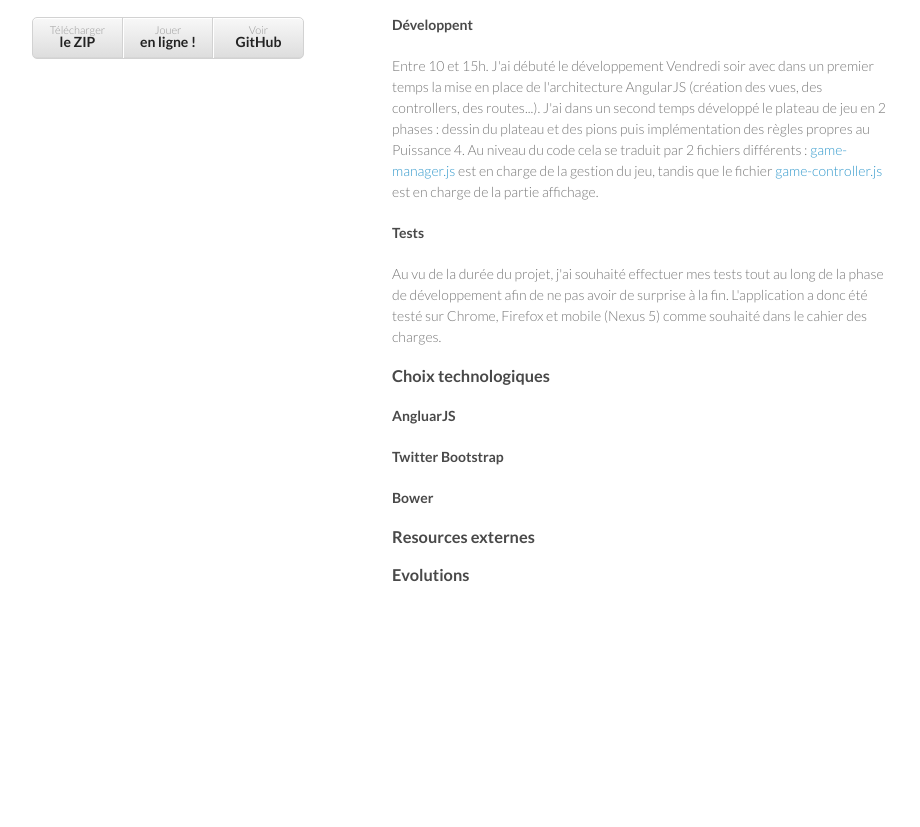
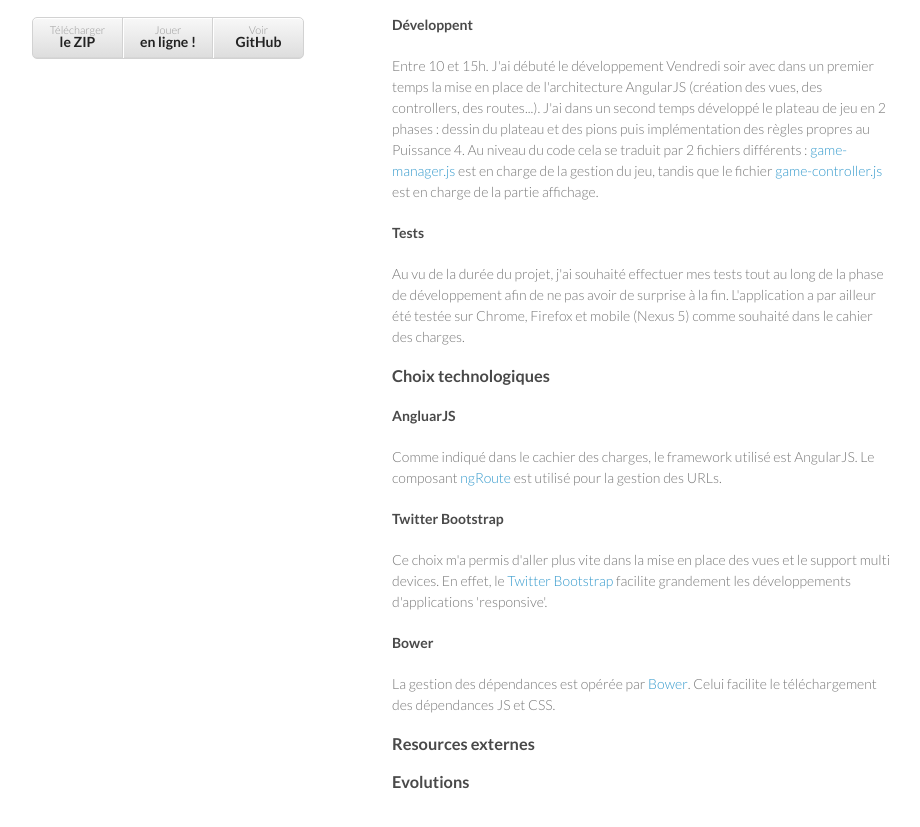
Before and after one commit to thibauult/Connect4, a plain HTML site: page rapport.html in a window 1280 px wide. Shown: the part 185-1012 px from the top of the page, without its empty margins (178-1098 px from the left). Before the commit the page ends 839 px from the top, so only its background shows below. Drawn offline with Linux system fonts and the light colour scheme.

Commit message:
Update rapport.html

```diff
--- a/rapport.html
+++ b/rapport.html
@@ -43,17 +43,28 @@
         <h4>Tests</h4>
         <p>
           Au vu de la durée du projet, j'ai souhaité effectuer mes tests tout au long de la phase de développement afin
-          de ne pas avoir de surprise à la fin. L'application a donc été testé sur Chrome, Firefox et mobile (Nexus 5)
+          de ne pas avoir de surprise à la fin. L'application a par ailleur été testée sur Chrome, Firefox et mobile (Nexus 5)
           comme souhaité dans le cahier des charges.
         </p>
 
         <h3>Choix technologiques</h3>
         <h4>AngluarJS</h4>
-        <p></p>
+        <p>
+          Comme indiqué dans le cachier des charges, le framework utilisé est AngularJS. Le composant
+          <a href="https://docs.angularjs.org/api/ngRoute/service/$route">ngRoute</a> est utilisé pour la gestion
+          des URLs.
+        </p>
         <h4>Twitter Bootstrap</h4>
-        <p></p>
+        <p>
+          Ce choix m'a permis d'aller plus vite dans la mise en place des vues et le support multi devices.
+          En effet, le <a href="http://getbootstrap.com/">Twitter Bootstrap</a> facilite grandement les développements
+          d'applications 'responsive'.
+        </p>
         <h4>Bower</h4>
-        <p></p>
+        <p>
+          La gestion des dépendances est opérée par <a href="http://bower.io/">Bower</a>. Celui facilite
+          le téléchargement des dépendances JS et CSS.
+        </p>
 
         <h3>Resources externes</h3>
         <p></p>
```
